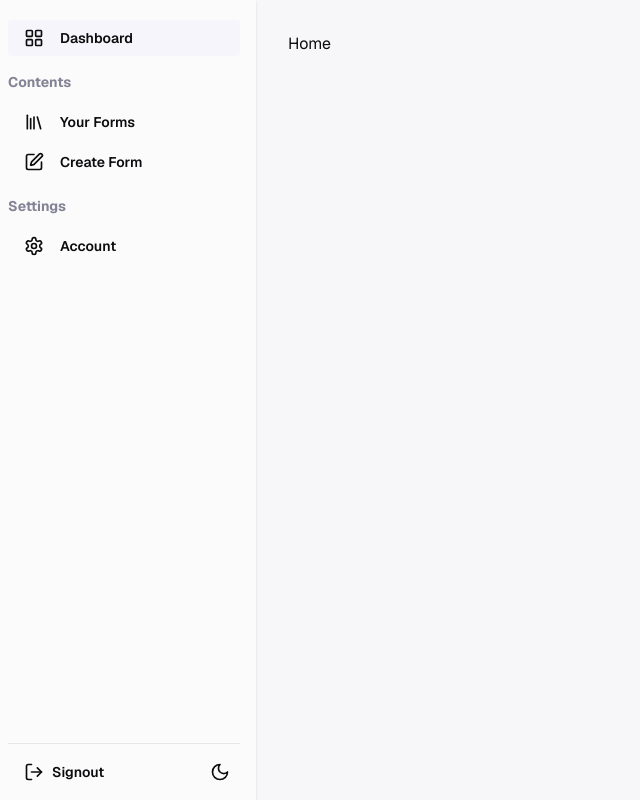
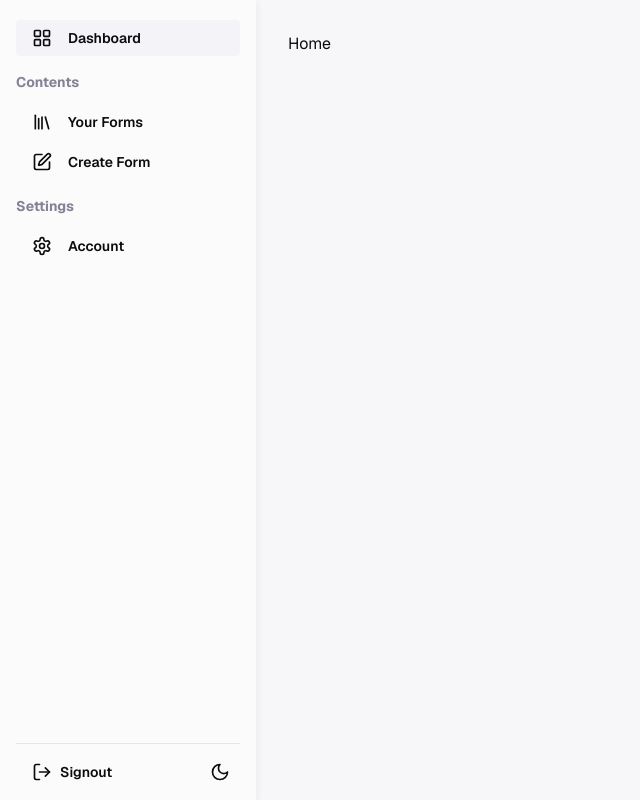
Before and after one commit to Narek-Pogosian/Formbuilder, a Next.js app: page / in a window 1280 px wide. Shown: the whole page, without its empty margins (0-640 px from the left). Built offline with nearby package versions, Linux system fonts and the light colour scheme; no server answers; sample sign-in values are in the browser's storage.

Commit message:
new default shadow styling and fix error from hero section svg

```diff
--- a/src/app/(app)/_components/sidebar-navigation.tsx
+++ b/src/app/(app)/_components/sidebar-navigation.tsx
@@ -13,7 +13,7 @@ function SidebarNavigation() {
   const menuList = getMenuList(pathname);
 
   return (
-    <nav className="relative flex h-full flex-col overflow-y-auto px-2 pt-4 scrollbar-thin scrollbar-track-transparent scrollbar-thumb-scrollbar">
+    <nav className="relative flex h-full flex-col overflow-y-auto pt-4 scrollbar-thin scrollbar-track-transparent scrollbar-thumb-scrollbar lg:pl-4">
       <ul className="space-y-4">
         {menuList.map((item) => (
           <div key={item.groupLabel}>
@@ -41,7 +41,7 @@ function SidebarNavigation() {
         ))}
       </ul>
 
-      <div className="lg:bg-background-card sticky bottom-0 mt-auto flex justify-between border-t bg-background py-2">
+      <div className="sticky bottom-0 mt-auto flex justify-between border-t bg-background py-2 lg:bg-background-card">
         <Signout />
         <ThemeToggle />
       </div>
--- a/src/app/(app)/layout.tsx
+++ b/src/app/(app)/layout.tsx
@@ -9,7 +9,7 @@ async function layout({ children }: Readonly<{ children: React.ReactNode }>) {
 
   return (
     <div className="flex min-h-full">
-      <div className="sticky top-0 z-50 hidden h-screen w-64 shrink-0 bg-background-card pr-2 shadow lg:block">
+      <div className="sticky top-0 z-50 hidden h-screen w-64 shrink-0 bg-background-card pr-4 shadow lg:block">
         <SidebarNavigation />
       </div>
       <div className="flex w-full flex-col">
--- a/src/app/(auth)/layout.tsx
+++ b/src/app/(auth)/layout.tsx
@@ -23,7 +23,7 @@ async function layout({ children }: { children: React.ReactNode }) {
         </Button>
         <div className="w-full max-w-xl px-4">{children}</div>
       </div>
-      <div className="hidden bg-primary lg:col-span-2 lg:block"></div>
+      <div className="hidden lg:col-span-2 lg:block">TODO: Image</div>
     </div>
   );
 }
--- a/src/app/landing/_components/header.tsx
+++ b/src/app/landing/_components/header.tsx
@@ -8,7 +8,7 @@ function Header() {
       <div className="container flex items-center justify-between">
         <p className="text-lg font-bold">Logo</p>
         <div className="flex gap-1">
-          <Button variant="outline" asChild>
+          <Button variant="outline" className="h-fit rounded-full" asChild>
             <Link href="/sign-in">Sign in</Link>
           </Button>
           <ThemeToggle />
--- a/src/app/landing/page.tsx
+++ b/src/app/landing/page.tsx
@@ -13,25 +13,25 @@ async function LandingPage() {
         <div className="mx-auto max-w-[85rem] px-4 pb-10 pt-24 sm:px-6 lg:px-8">
           <div className="flex justify-center">
             <a
-              className="border-gray-200 text-gray-600 hover:border-gray-300 focus:border-gray-300 inline-flex items-center gap-x-2 rounded-full border bg-background-card p-2 px-3 text-xs transition focus:outline-none"
+              className="inline-flex items-center gap-x-2 rounded-full border bg-background-card p-2 px-3 text-xs transition focus:outline-none"
               href="#"
             >
               Explore the Capital Product
               <span className="flex items-center gap-x-1">
-                <span className="border-gray-200 text-blue-600 dark:text-blue-500 border-s ps-2 dark:border-neutral-700">
+                <span className="border-gray-200 dark:text-blue-500 border-s ps-2 dark:border-neutral-700">
                   Explore
                 </span>
                 <svg
-                  className="text-blue-600 size-4 shrink-0"
+                  className="size-4 shrink-0"
                   xmlns="http://www.w3.org/2000/svg"
                   width="24"
                   height="24"
                   viewBox="0 0 24 24"
                   fill="none"
                   stroke="currentColor"
-                  stroke-width="2"
-                  stroke-linecap="round"
-                  stroke-linejoin="round"
+                  strokeWidth="2"
+                  strokeLinecap="round"
+                  strokeLinejoin="round"
                 >
                   <path d="m9 18 6-6-6-6" />
                 </svg>
@@ -40,13 +40,13 @@ async function LandingPage() {
           </div>
 
           <div className="mx-auto mt-5 max-w-xl text-center">
-            <h1 className="text-gray-800 block text-4xl font-bold dark:text-neutral-200 md:text-5xl lg:text-6xl">
+            <h1 className="block text-4xl font-bold md:text-5xl lg:text-6xl">
               Ask, Analyze, Act
             </h1>
           </div>
 
           <div className="mx-auto mt-5 max-w-3xl text-center">
-            <p className="text-gray-600 text-lg dark:text-neutral-400">
+            <p className="text-lg text-foreground-muted">
               Create powerful surveys that drive results. Collect feedback,
               uncover trends, and make data-driven decisions with ease.
             </p>
@@ -54,7 +54,7 @@ async function LandingPage() {
 
           <div className="mt-8 flex justify-center gap-3">
             <a
-              className="from-blue-600 to-violet-600 hover:from-violet-600 hover:to-blue-600 focus:from-violet-600 focus:to-blue-600 inline-flex items-center justify-center gap-x-3 rounded-full border border-transparent bg-gradient-to-tl px-4 py-3 text-center text-sm font-medium focus:outline-none"
+              className="inline-flex items-center justify-center gap-x-3 rounded-full border border-transparent bg-gradient-to-tl px-4 py-3 text-center text-sm font-medium focus:outline-none"
               href="#"
             >
               <svg
--- a/src/components/formbuilder/blocks/base-block.tsx
+++ b/src/components/formbuilder/blocks/base-block.tsx
@@ -33,8 +33,8 @@ function BaseBlock({ children, className, type, remove, id }: Props) {
       {...attributes}
       {...listeners}
     >
-      <div className="grow space-y-8">
-        <div className="flex items-center justify-between border-b pb-4">
+      <div className="grow space-y-6">
+        <div className="flex items-center justify-between">
           <h3 className="text-xl font-extrabold capitalize">{type}</h3>
           <Button variant="danger" size="sm" type="button" onClick={remove}>
             Remove
--- a/src/components/formbuilder/index.tsx
+++ b/src/components/formbuilder/index.tsx
@@ -83,7 +83,7 @@ function FormBuilder() {
                 <BaseBlock
                   id="id"
                   type={activeType}
-                  className="shadow-2xl dark:shadow-black"
+                  className="shadow-xl dark:shadow-black"
                   remove={() => {
                     undefined;
                   }}
--- a/src/globals.css
+++ b/src/globals.css
@@ -15,7 +15,7 @@
     --background-input: 240 10% 100%;
     --background-popover: 240 10% 99%;
 
-    --accent: 240, 80%, 40%, 0.025;
+    --accent: 240, 50%, 40%, 0.04;
     --border: 240 8% 91%;
     --scrollbar: 240 8% 85%;
 
@@ -29,14 +29,14 @@
     --foreground: 240 6% 98%;
     --foreground-muted: 240 6% 55%;
 
-    --background: 240 6% 9%;
-    --background-card: 240 6% 12%;
-    --background-input: 240 6% 14.5%;
+    --background: 240 6% 8%;
+    --background-card: 240 6% 10.5%;
+    --background-input: 240 6% 13%;
     --background-popover: 240 6% 11%;
 
-    --accent: 240, 16%, 80%, 0.075;
+    --accent: 240, 16%, 80%, 0.085;
     --border: 240 6% 20%;
-    --scrollbar: 240 9% 20%;
+    --scrollbar: 240 6% 20%;
   }
 }
 
@@ -56,4 +56,11 @@
   input {
     @apply accent-primary;
   }
+
+  .shadow {
+    @apply shadow-[0_2px_8px_#31315015] dark:shadow-[0_2px_8px_#0c0c0d];
+  }
+  .shadow-xl {
+    @apply shadow-[0_3px_24px_#31315015] dark:shadow-[0_4px_30px_#0c0c0d];
+  }
 }
--- a/tailwind.config.ts
+++ b/tailwind.config.ts
@@ -36,6 +36,7 @@ const config = {
       warning: colors.amber,
       info: colors.blue,
     },
+    boxShadow: {},
     extend: {
       fontFamily: {
         sans: ["var(--font-geist-sans)", ...fontFamily.sans],
```
